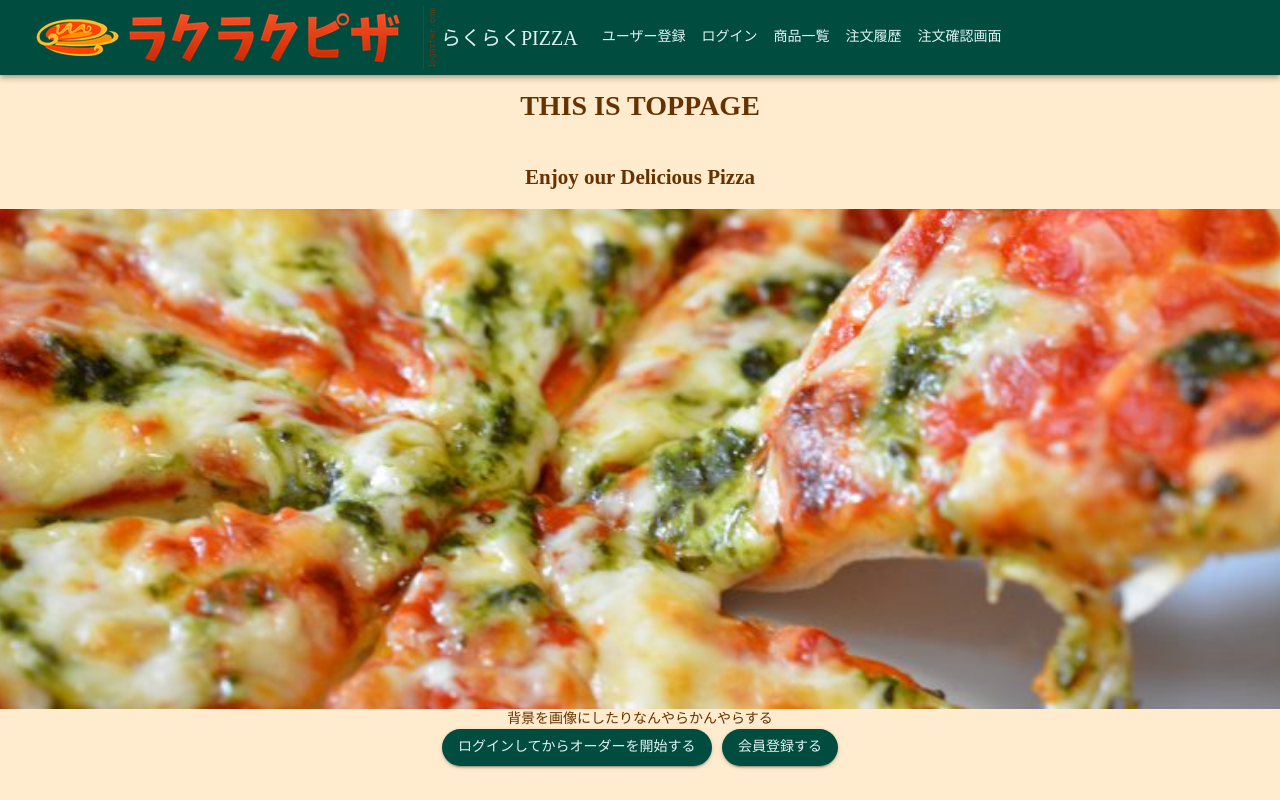
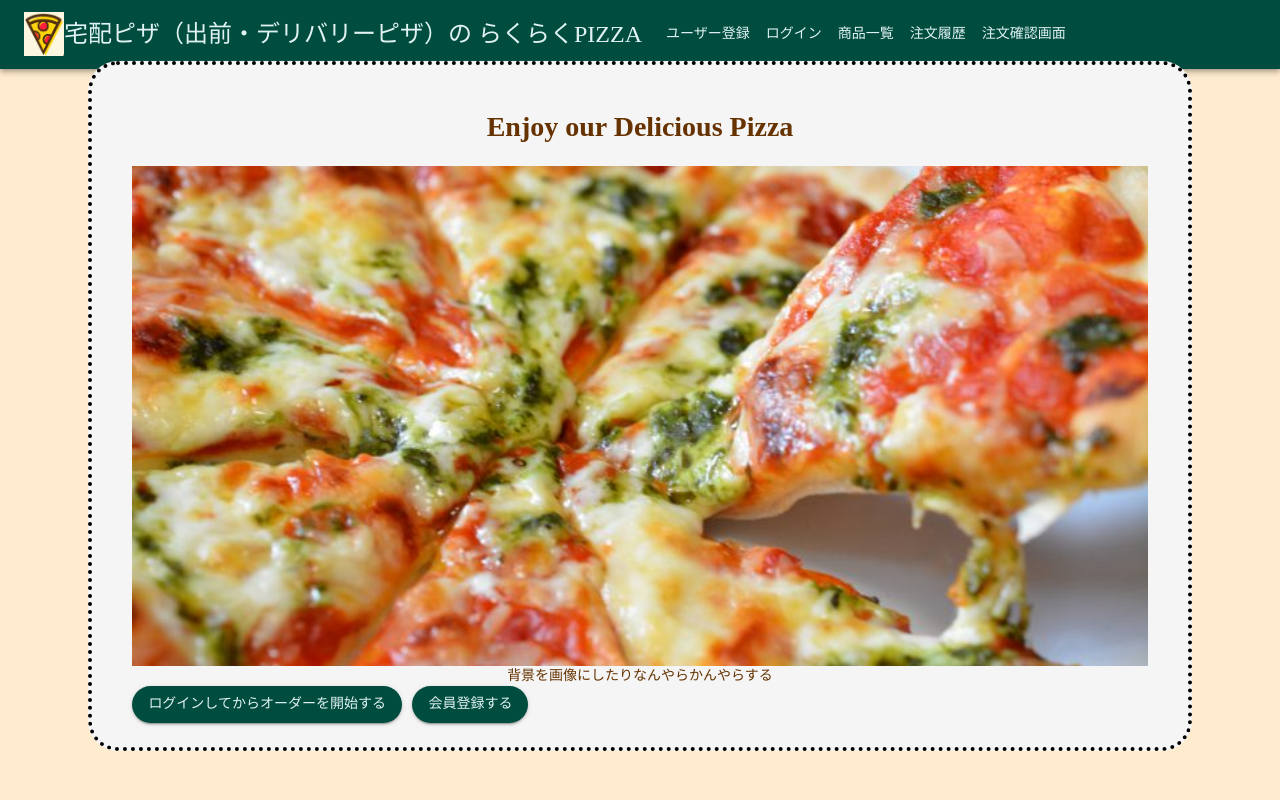
Before and after one commit to takuyanoguchi626/react_ecsite_app, a React (Create React App) app: page / in a window 1280 px wide. Built offline with nearby package versions, Linux system fonts and the light colour scheme; a web font is replaced by a local one.

Commit message:
全体にデザインを追加

```diff
--- a/src/components/Header.tsx
+++ b/src/components/Header.tsx
@@ -17,11 +17,14 @@ const Header = (): JSX.Element => {
       >
         <Toolbar>
           <img
-            src="../img_pizza/header_logo.png"
+            src="../pizzaLOGO.png"
             alt="PIZZA"
+            width="40"
             onClick={() => navigate("/")}
           ></img>
-          <Typography variant="h6">らくらくPIZZA</Typography>
+          <Typography variant="h5">
+            宅配ピザ（出前・デリバリーピザ）の らくらくPIZZA
+          </Typography>
           <Box
             sx={{
               justifyContent: "flex-end",
--- a/src/index.css
+++ b/src/index.css
@@ -3,3 +3,12 @@
 @import url("https://fonts.googleapis.com/css2?family=Hachi+Maru+Pop&display=swap");
 /* 'Yusei Magic' */
 @import url("https://fonts.googleapis.com/css2?family=Yusei+Magic&display=swap");
+
+.container {
+  position: relative;
+  background-color: whitesmoke;
+  padding: 20px;
+  border-radius: 30px;
+  padding: 1.5rem 2.5rem;
+  border: 4px dotted #000;
+}
--- a/src/pages/AfterRegister.tsx
+++ b/src/pages/AfterRegister.tsx
@@ -1,4 +1,4 @@
-import { Button } from "@material-ui/core";
+import { Button, Grid } from "@material-ui/core";
 import React, { useContext } from "react";
 import { useNavigate } from "react-router-dom";
 import { statusContext } from "../components/providers/statusContext";
@@ -9,6 +9,12 @@ export const AfterRegister = () => {
 
   return (
     <div>
+      <Grid
+        container
+        spacing={2}
+        justifyContent="center"
+        alignItems="flex-start"
+      >
         <h1>会員登録ありがとうございます！</h1>
         <h3>このままログインしお買い物を続けますか？</h3>
         <Button
@@ -29,6 +35,7 @@ export const AfterRegister = () => {
         >
           いいえ
         </Button>
+      </Grid>
     </div>
   );
 };
--- a/src/pages/Login.tsx
+++ b/src/pages/Login.tsx
@@ -51,6 +51,7 @@ export const Login = () => {
           <Grid container justifyContent="center" alignItems="flex-start">
             <h1>ログイン画面</h1>
           </Grid>
+          <span className="container">
             <form>
               <label htmlFor="mailAddress">
                 <EmailIcon />
@@ -84,10 +85,11 @@ export const Login = () => {
                   style={{ fontWeight: 700 }}
                   onClick={() => navigate("/registerUser")}
                 >
-                ユーザー登録へ戻る
+                  まずはユーザー登録
                 </Button>
               </div>
             </form>
+          </span>
         </Grid>
       </div>{" "}
     </div>
--- a/src/pages/RegisterUser.tsx
+++ b/src/pages/RegisterUser.tsx
@@ -73,12 +73,13 @@ export function RegisterInfo() {
   // console.log(errors.name)
 
   return (
-    <div className="container pt-5">
+    <div className="register">
       <Grid container justifyContent="center" alignItems="flex-start">
         <Grid container justifyContent="center" alignItems="flex-start">
           <h1>会員登録フォーム</h1>
         </Grid>
         <form onSubmit={handleSubmit(onSubmit)}>
+          <span className="container">
             <div className="form-group">
               <label className="col-form-label">
                 <EmojiPeopleIcon />
@@ -166,7 +167,9 @@ export function RegisterInfo() {
                 }}
               />
               {errors.telephone && (
-              <small className="text-danger">{errors.telephone.message}</small>
+                <small className="text-danger">
+                  {errors.telephone.message}
+                </small>
               )}
               {/* </Grid> */}
               {/* </Grid> */}
@@ -197,7 +200,9 @@ export function RegisterInfo() {
             </div>
 
             <div className="form-group">
-            <label className="col-form-label">郵便番号:</label>
+              <label className="col-form-label">
+                <img src="../zipcodeIcon.png" width="30" alt="" />
+              </label>
               <Input
                 type="text"
                 className={`form-control ${errors.zipcode && "invalid"}`}
@@ -249,6 +254,7 @@ export function RegisterInfo() {
             >
               送信
             </Button>
+          </span>
         </form>
       </Grid>
     </div>
--- a/src/pages/Toppage.tsx
+++ b/src/pages/Toppage.tsx
@@ -14,12 +14,11 @@ export const Toppage = () => {
         justifyContent="center"
         alignItems="flex-start"
       >
+        <span className="container">
           <Grid container justifyContent="center" alignItems="flex-start">
-          <h1>THIS IS TOPPAGE</h1>
+            <h1>Enjoy our Delicious Pizza</h1>
           </Grid>
-        <Grid container justifyContent="center" alignItems="flex-start">
-          <h2>Enjoy our Delicious Pizza</h2>
-        </Grid>
+
           <Grid container justifyContent="center" alignItems="flex-start">
             <CardMedia
               component="img"
@@ -48,6 +47,7 @@ export const Toppage = () => {
               会員登録する
             </Button>
           </div>
+        </span>
       </Grid>
     </div>
   );
```
Also changed, not shown: public/pizzaLOGO.png (added), public/zipcodeIcon.png (added). Lines whose indentation alone changed are shown as unchanged.
